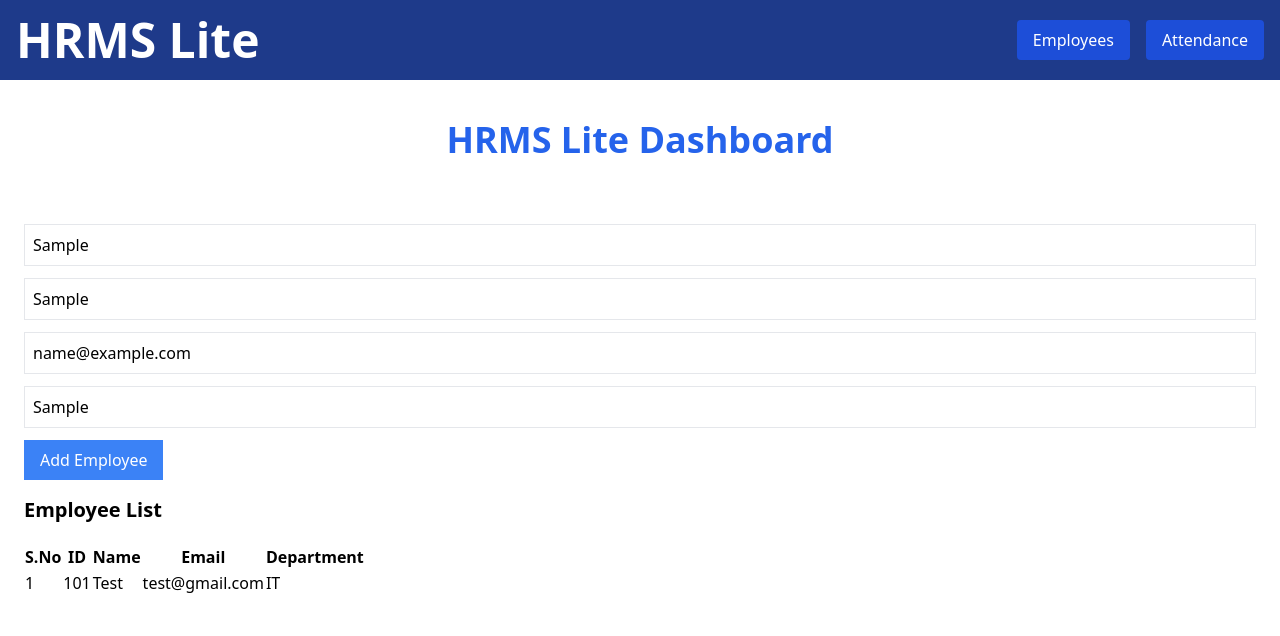
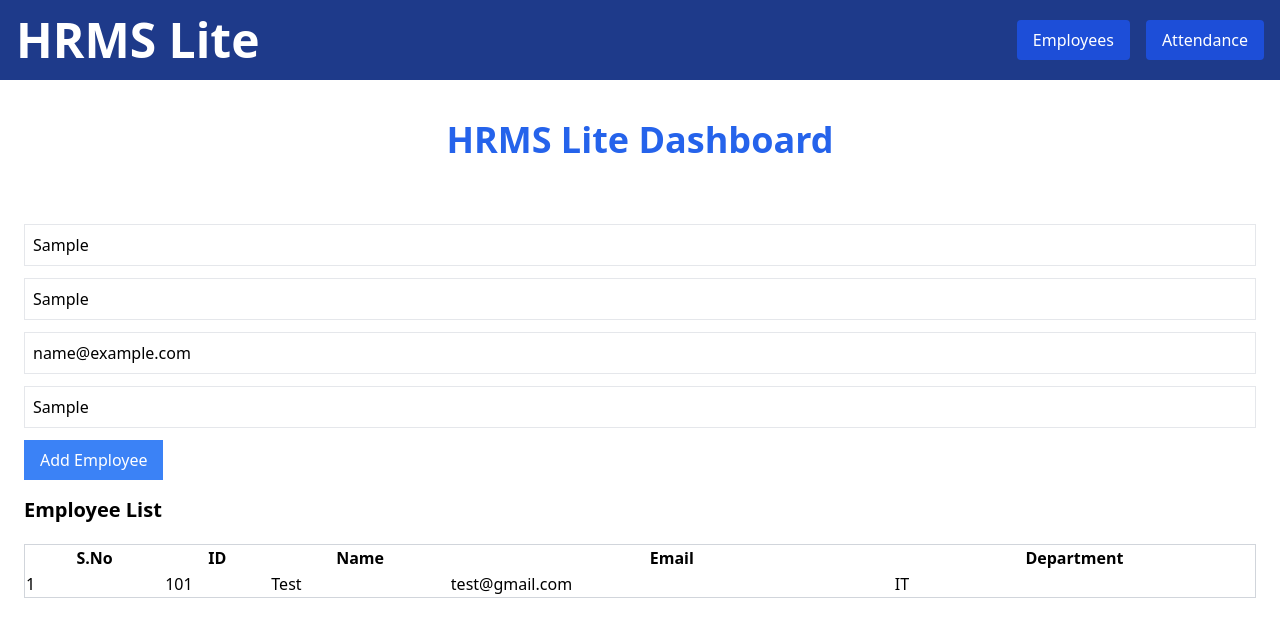
Before and after one commit to Umair777/hrms-lite, a React (Vite) app in the folder hrms-frontend/: page / in a window 1280 px wide. Both pictures are taken after typing "Sample", "Sample", "name@example.com", "Sample" into the empty fields and a click on the button "Add Employee". Shown: the top 636 px of the page. Built offline with nearby package versions, Linux system fonts and the light colour scheme.

Commit message:
add table layout

```diff
--- a/hrms-frontend/src/components/EmployeeList.jsx
+++ b/hrms-frontend/src/components/EmployeeList.jsx
@@ -7,7 +7,7 @@ export default function EmployeeList({ employees, onDelete }) {
     return (
         <div className="mt-4">
             <h2 className="text-xl font-bold mb-5 justify-content item-center">Employee List</h2>
-            <table>
+            <table className="w-full border border-gray-300">
                 <thead>
                 <tr>
                     <th>S.No</th>
```
